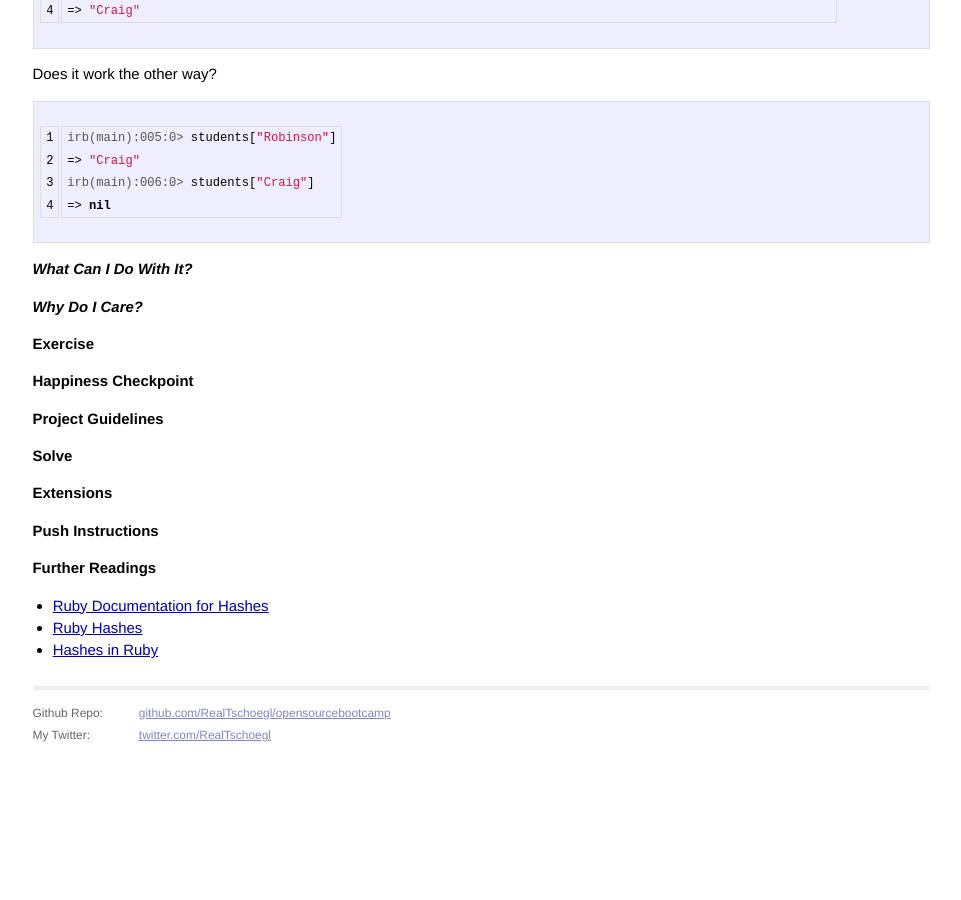
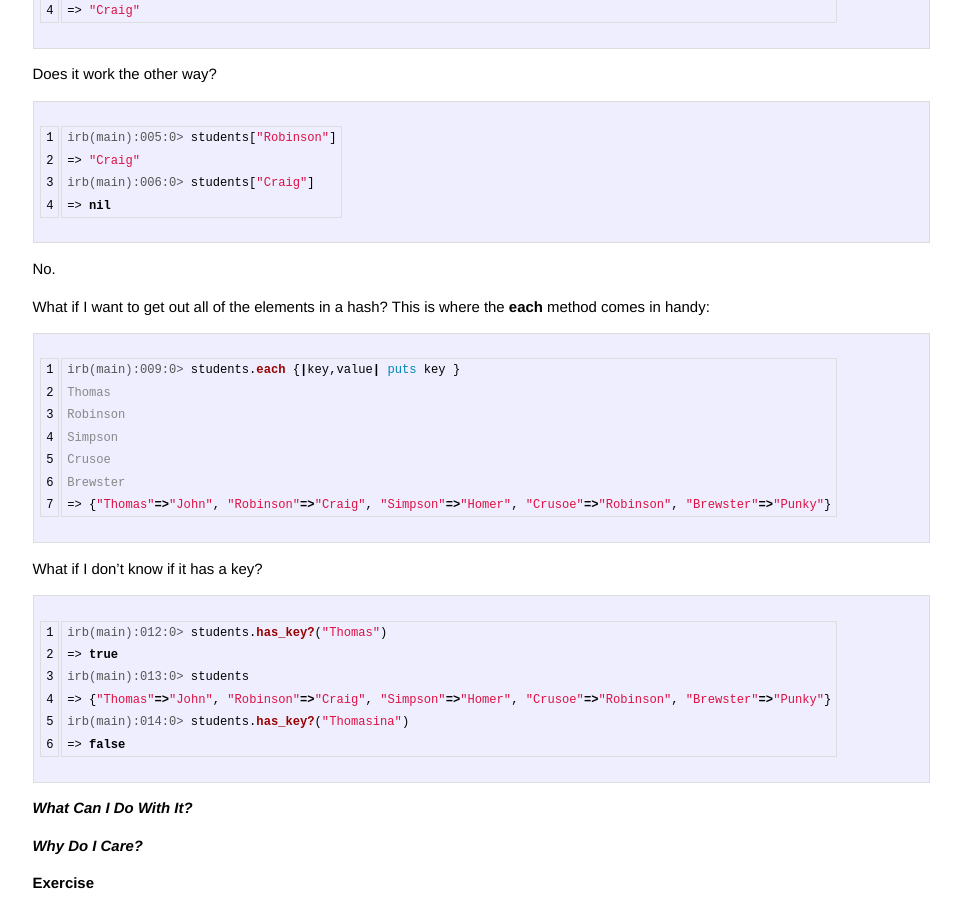
Before and after one commit to RealTschoegl/opensourcebootcamp, a Jekyll site: the page built from _posts/2014-03-12-lesson-hashes.markdown, in a window 1280 px wide and 900 px high, scrolled down 2923 px. Shown: the whole window, without its empty margins (159-1120 px from the left). Built offline with Jekyll 4.4.1, drawn with Linux system fonts in a browser that asks for light colours; Markdown is read by kramdown in place of the engine named in the settings; before the commit the page ends 3681 px from its top, so only the background shows below that.

Commit message:
Updated 2014-03-12-lesson-hashes.markdown

```diff
--- a/_posts/2014-03-12-lesson-hashes.markdown
+++ b/_posts/2014-03-12-lesson-hashes.markdown
@@ -137,6 +137,30 @@ irb(main):006:0> students["Craig"]
 => nil
 {% endhighlight %}
 
+No.
+
+What if I want to get out all of the elements in a hash?  This is where the **each** method comes in handy:
+
+{% highlight irb linenos %}
+irb(main):009:0> students.each {|key,value| puts key }
+Thomas
+Robinson
+Simpson
+Crusoe
+Brewster
+=> {"Thomas"=>"John", "Robinson"=>"Craig", "Simpson"=>"Homer", "Crusoe"=>"Robinson", "Brewster"=>"Punky"}
+{% endhighlight %}
+
+What if I don't know if it has a key?
+
+{% highlight irb linenos %}
+irb(main):012:0> students.has_key?("Thomas")
+=> true
+irb(main):013:0> students
+=> {"Thomas"=>"John", "Robinson"=>"Craig", "Simpson"=>"Homer", "Crusoe"=>"Robinson", "Brewster"=>"Punky"}
+irb(main):014:0> students.has_key?("Thomasina")
+=> false
+{% endhighlight %}
 
 ### _What Can I Do With It?_
 
```
